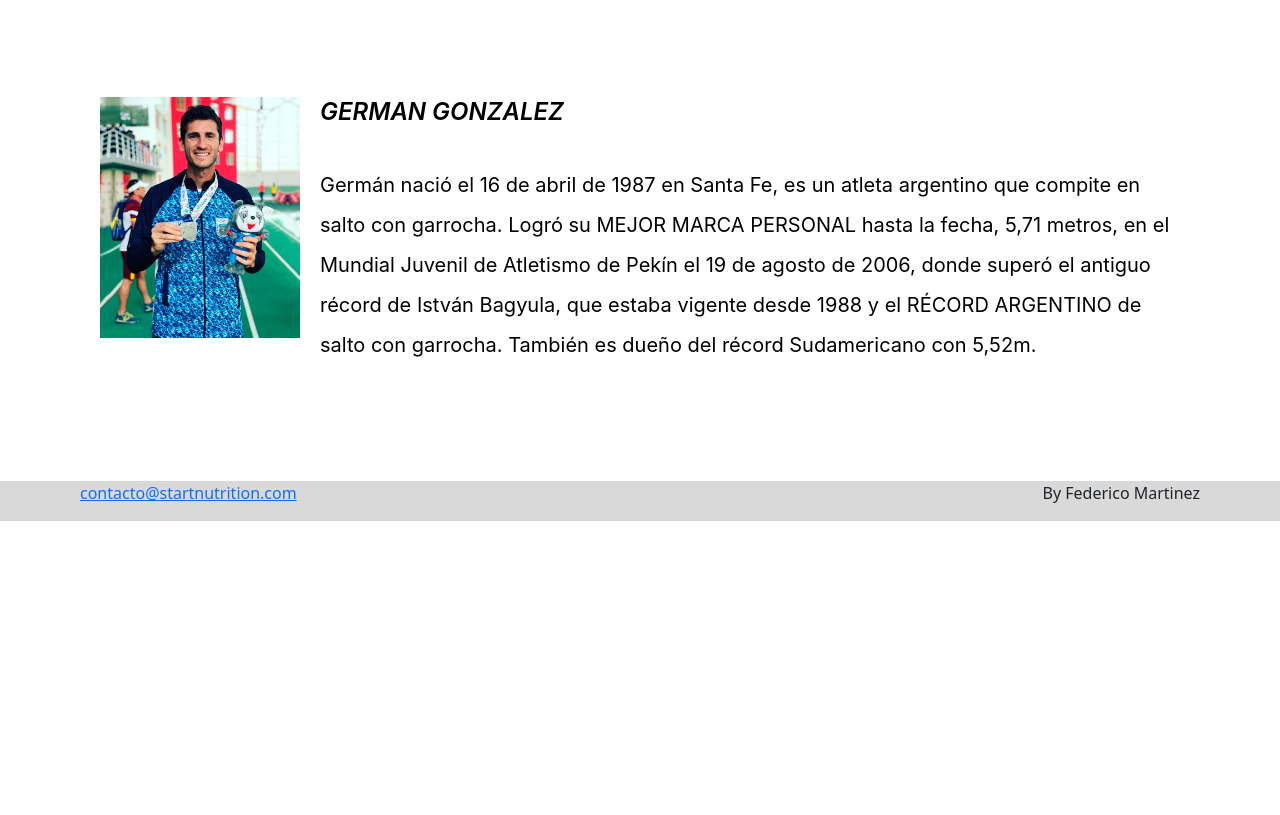
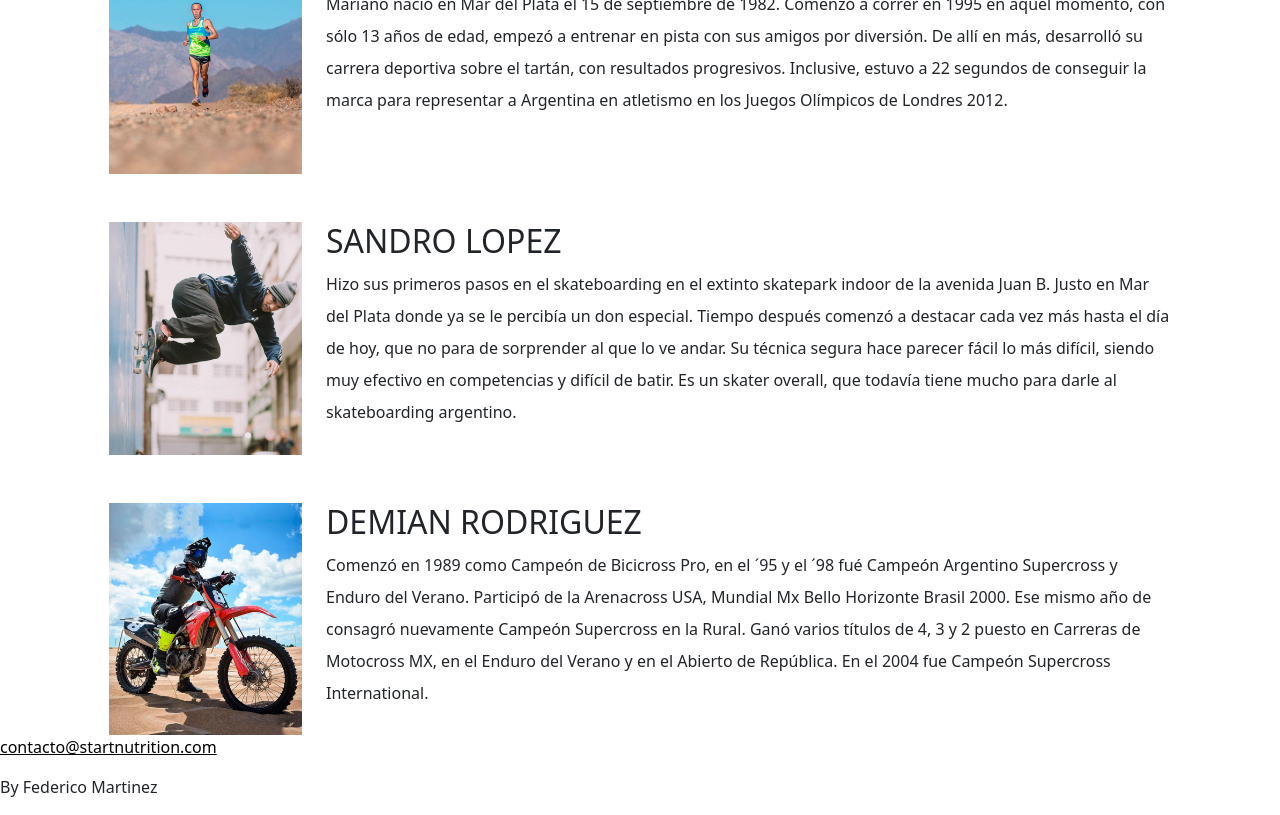
Before and after one commit to fedemartinez92/primera-entrega-coder, a plain HTML site: page pages/greenteam.html in a window 1280 px wide. Shown: the part 616-1431 px from the top of the page. Before the commit the page ends 1137 px from the top, so only its background shows below. Drawn offline with nearby package versions, Linux system fonts and the light colour scheme.

Commit message:
bootstrap, animaciones y mas staff al greenteam

```diff
--- a/assets/css/style.css
+++ b/assets/css/style.css
@@ -25,20 +25,9 @@
 }
 
 /* --------------------------------- FOOTER DE LAS PAGINAS ------------------------------------*/
-
-footer{
-    grid-area: footer;
-    display: flex;
-    background: #D9D9D9;
-    justify-content: space-between;
-
+a{
+    color: black;
 }
-
-footer p{
-    margin-left: 80px;
-    margin-right: 80px;
-}
-
 /* INDEX MAIN FRASES MARKETING */
 
 .seccionFrases{
@@ -115,52 +104,15 @@ footer p{
 
 /*--------------------------------------- GREEN TEAM --------------------------------------------*/
 
-.greenTeam{
-    display: flex;
-    flex-direction: column;
-    margin: 50px;
+.conteiner{
+    transition: 0.5s;
+}
 
+.conteiner:hover{
+    transform: scale(1.1);
 
 }
 
-.greenTeam article{
-    display: grid;
-    margin: 50px;
-    grid-template-areas:
-    "imgGreenTeam nombreGreenTeam nombreGreenTeam"
-    "imgGreenTeam descGreenTeam descGreenTeam";
-
-}
-
-.imgGreenTeam{
-    grid-area: imgGreenTeam;
-    width: 200px;
-}
-
-.nombreGreenTeam{
-    grid-area: nombreGreenTeam;
-    font-family: 'Inter';
-    font-style: italic;
-    font-weight: 600;
-    font-size: 24px;
-    line-height: 29px;
-    color: #000000;
-    margin-left: 20px;
-    height: 60px;
-
-}
-
-.descGreenTeam{
-    grid-area: descGreenTeam;
-    font-family: 'Inter';
-    font-style: normal;
-    font-weight: 400;
-    font-size: 20px;
-    line-height: 40px;
-    color: #000000;
-    margin-left: 20px;
-
-}
 
 /*------------------------------------- PROPOSITO ---------------------------------*/
 
--- a/pages/greenteam.html
+++ b/pages/greenteam.html
@@ -47,19 +47,53 @@
 
         <section class="greenTeam">
 
-            <article>
-                <img src="../assets/imagenes/green-team-mariano.jpg" alt="mariano martinez" class="imgGreenTeam">
-                <h2 class="nombreGreenTeam">MARIANO MARTINEZ</h2>
-                <p class="descGreenTeam">Mariano nació en Mar del Plata el 15 de septiembre de 1982. Comenzó a correr en 1995 en aquel momento, con sólo 13 años de edad, empezó a entrenar en pista con sus amigos por diversión. De allí en más, desarrolló su carrera deportiva sobre el tartán, con resultados progresivos. Inclusive, estuvo a 22 segundos de conseguir la marca para representar a Argentina en atletismo en los Juegos Olímpicos de Londres 2012.</p>
-            </article>
+            <div class="conteiner">
+                <div class="row justify-content-center mt-5 flex-column flex-lg-row align-content-center">
+                    <div class="col-10 col-lg-2">
+                        <img class="img-fluid" src="../assets/imagenes/green-team-german.jpg" alt="green team german">
+                    </div>
+                    <div class="col-10 col-lg-8">
+                        <h2 class="mt-2 mt-lg-0">GERMAN GONZALEZ</h2>
+                        <p class="lh-lg">Germán nació el 16 de abril de 1987 en Santa Fe, es un atleta argentino que compite en salto con garrocha. Logró su MEJOR MARCA PERSONAL hasta la fecha, 5,71 metros, en el Mundial Juvenil de Atletismo de Pekín el 19 de agosto de 2006, donde superó el antiguo récord de István Bagyula, que estaba vigente desde 1988 y el RÉCORD ARGENTINO de salto con garrocha. También es dueño del récord Sudamericano con 5,52m.</p>
+                    </div>
+                </div>
+            </div>
 
-            <article>
-                <img src="../assets/imagenes/green-team-german.jpg" alt="german gonzalez" class="imgGreenTeam">
-                <h2 class="nombreGreenTeam">GERMAN GONZALEZ</h2>
-                <p class="descGreenTeam">Germán nació el 16 de abril de 1987 en Santa Fe, es un atleta argentino que compite en salto con garrocha. Logró su MEJOR MARCA PERSONAL hasta la fecha, 5,71 metros, en el Mundial Juvenil de Atletismo de Pekín el 19 de agosto de 2006, donde superó el antiguo récord de István Bagyula, que estaba vigente desde 1988 y el RÉCORD ARGENTINO de salto con garrocha. También es dueño del récord Sudamericano con 5,52m.</p>
-            </article>
+            <div class="conteiner">
+                <div class="row justify-content-center mt-5 flex-column flex-lg-row align-content-center" >
+                    <div class="col-10 col-lg-2">
+                        <img class="img-fluid" src="../assets/imagenes/green-team-mariano.jpg" alt="green team mariano">
+                    </div>
+                    <div class="col-10 col-lg-8">
+                        <h2 class="mt-2 mt-lg-0">MARIANO MARTINEZ</h2>
+                        <p class="lh-lg">Mariano nació en Mar del Plata el 15 de septiembre de 1982. Comenzó a correr en 1995 en aquel momento, con sólo 13 años de edad, empezó a entrenar en pista con sus amigos por diversión. De allí en más, desarrolló su carrera deportiva sobre el tartán, con resultados progresivos. Inclusive, estuvo a 22 segundos de conseguir la marca para representar a Argentina en atletismo en los Juegos Olímpicos de Londres 2012.</p>
+                    </div>
+                </div>
+            </div>
 
-        </section>
+            <div class="conteiner">
+                <div class="row justify-content-center mt-5 flex-column flex-lg-row align-content-center" >
+                    <div class="col-10 col-lg-2">
+                        <img class="img-fluid" src="../assets/imagenes/green-team-sandro.jpg" alt="green team sandro">
+                    </div>
+                    <div class="col-10 col-lg-8">
+                        <h2 class="mt-2 mt-lg-0">SANDRO LOPEZ</h2>
+                        <p class="lh-lg">Hizo sus primeros pasos en el skateboarding en el extinto skatepark indoor de la avenida Juan B. Justo en Mar del Plata donde ya se le percibía un don especial. Tiempo después comenzó a destacar cada vez más hasta el día de hoy, que no para de sorprender al que lo ve andar. Su técnica segura hace parecer fácil lo más difícil, siendo muy efectivo en competencias y difícil de batir. Es un skater overall, que todavía tiene mucho para darle al skateboarding argentino.</p>
+                    </div>
+                </div>
+            </div>
+
+            <div class="conteiner">
+                <div class="row justify-content-center mt-5 flex-column flex-lg-row align-content-center" >
+                    <div class="col-10 col-lg-2">
+                        <img class="img-fluid" src="../assets/imagenes/green-team-demian.jpg" alt="green team demian">
+                    </div>
+                    <div class="col-10 col-lg-8">
+                        <h2 class="mt-2 mt-lg-0">DEMIAN RODRIGUEZ</h2>
+                        <p class="lh-lg">Comenzó en 1989 como Campeón de Bicicross Pro, en el ´95 y el ´98 fué Campeón Argentino Supercross y Enduro del Verano. Participó de la Arenacross USA, Mundial Mx Bello Horizonte Brasil 2000. Ese mismo año de consagró nuevamente Campeón Supercross en la Rural. Ganó varios títulos de 4, 3 y 2 puesto en Carreras de Motocross MX, en el Enduro del Verano y en el Abierto de República. En el 2004 fue Campeón Supercross International.</p>
+                    </div>
+                </div>
+            </div>
 
     </main>
 
```
Also changed, not shown: index.html (+1 -2 lines), assets/imagenes/green-team-demian.jpg (added), assets/imagenes/green-team-sandro.jpg (added).
